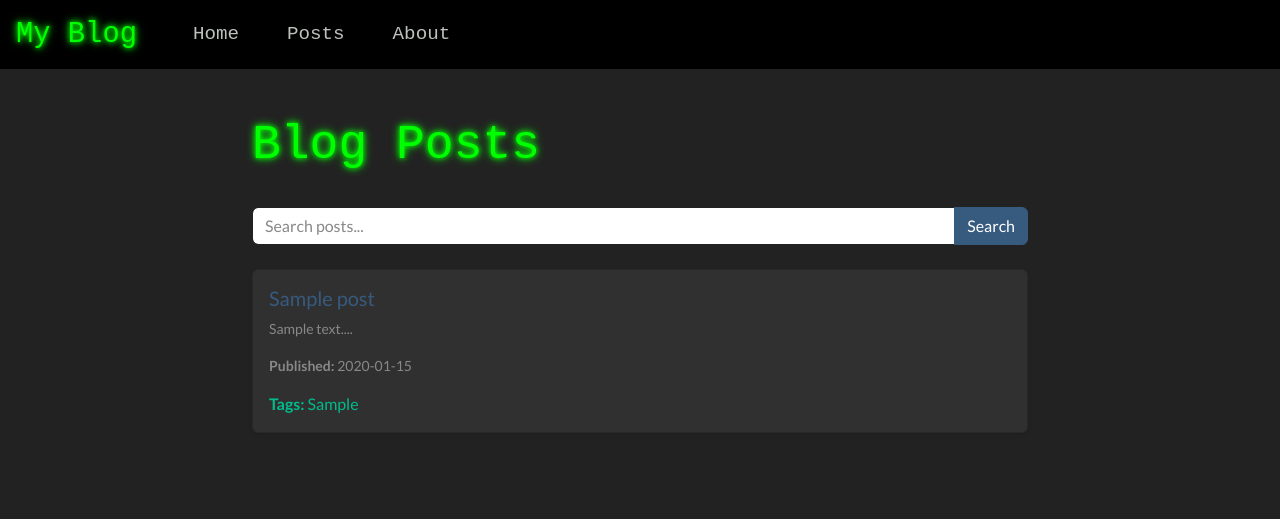
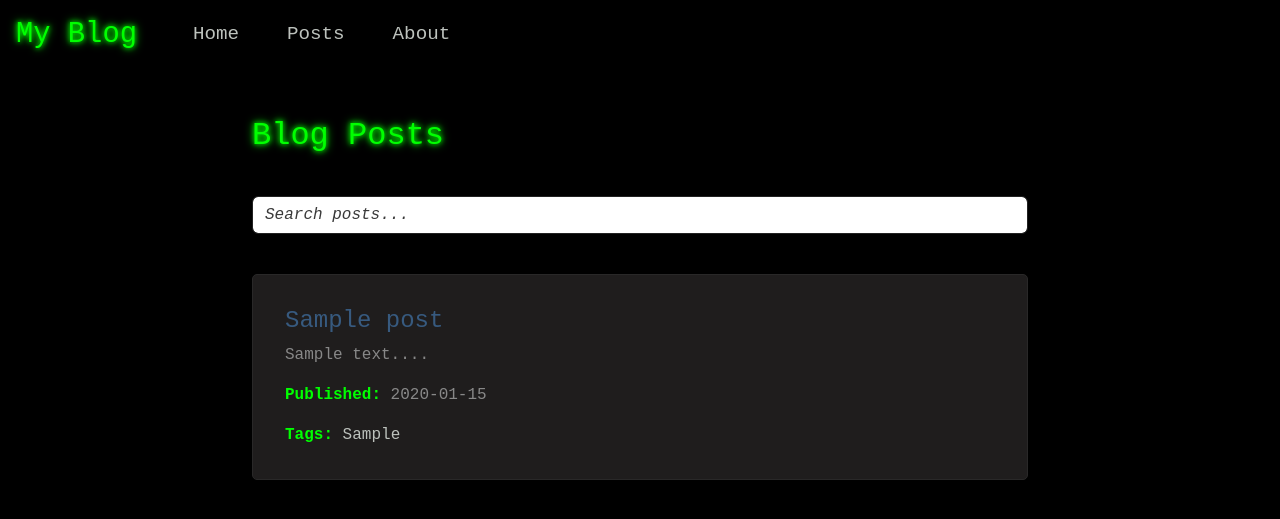
Before and after one commit to mitchjamesgilbert/tech_blog, a Flask app: page /posts in a window 1280 px wide. Shown: the top 519 px of the page. Run offline with Flask 3, Linux system fonts and the light colour scheme; tables that the repository leaves empty hold one stand-in row (values such as "Sample post"); some libraries are stand-ins or nearby versions.

Commit message:
Tweak styles a bit more

```diff
--- a/app/static/css/styles.css
+++ b/app/static/css/styles.css
@@ -12,6 +12,10 @@
         rgba(0, 0, 0, 0.9) 50%,  /* Fade to dark */
         rgba(0, 0, 0, 1) 100%    /* Fully black edges */
     );
+}
+
+body {
+    background-color: #000000;
 }
 
 .container-fluid {
@@ -90,3 +94,161 @@
     color: #00ff00;
     text-shadow: 0 0 5px #00ff00, 0 0 10px #00ff00;
 }
+
+/* Card styling */
+.card {
+    background-color: #1f1d1d; /* Match blog post background */
+    border: 1px solid #292828; /* Light border */
+    color: #bdc2bd; /* Light text */
+    position: relative; /* For separator lines if needed */
+    padding: 1rem;
+    margin: 1rem 0; /* Add space between cards */
+    transition: transform 0.2s ease, background-color 0.2s ease, box-shadow 0.3s ease;
+    border-radius: 5px; /* Slightly rounded corners */
+}
+
+/* Card hover effect */
+.card:hover {
+    transform: scale(1.02); /* Subtle zoom on hover */
+    background-color: #111; /* Slightly lighter black on hover */
+    box-shadow: 0 0 15px 5px rgba(0, 255, 0, 0.3); /* Subtle green outer glow */
+}
+
+/* Title styling for cards */
+.card-title {
+    color: #00ff00; /* Terminal green for titles */
+    font-family: 'Courier New', Courier, monospace;
+    font-size: 1.5rem; /* Adjust title size */
+    margin-bottom: 0.5rem;
+}
+
+/* Content preview text styling */
+.card-text {
+    color: #bdc2bd; /* Light gray for content preview */
+    font-family: 'Courier New', Courier, monospace;
+    font-size: 1rem; /* Smaller size for preview text */
+    line-height: 1.5;
+}
+
+/* Tags and metadata */
+.card-text strong {
+    color: #00ff00; /* Green for "Tags" and "Published" labels */
+}
+
+
+a.text-decoration-none {
+    text-decoration: none;
+}
+
+#search-bar::placeholder {
+    color: #3a3a3a; /* A muted gray */
+    text-shadow: none; /* Remove any shadow if it conflicts */
+    opacity: 1; /* Ensure full opacity */
+    font-style: italic; /* Optional: style for better visibility */
+}
+
+/* Admin container */
+.container {
+    max-width: 900px; /* Restrict width for better readability */
+    color: #bdc2bd; /* Light gray text */
+    font-family: 'Courier New', Courier, monospace;
+}
+
+/* Admin page heading */
+h1 {
+    color: #00ff00; /* Terminal green for the title */
+    text-shadow: 0 0 5px #00ff00, 0 0 10px #00ff00;
+    font-size: 2rem;
+    margin-bottom: 1rem;
+}
+
+/* Admin buttons */
+.btn {
+    font-family: 'Courier New', Courier, monospace;
+    font-size: 0.9rem;
+    border-radius: 5px;
+    transition: background-color 0.2s ease, transform 0.2s ease;
+}
+
+/* New Post button */
+.btn-success {
+    background-color: #005f00; /* Dark green */
+    border-color: #00ff00;
+    color: #00ff00;
+}
+
+.btn-success:hover {
+    background-color: #00ff00;
+    color: #000;
+    transform: scale(1.05); /* Slight zoom on hover */
+}
+
+/* Logout button */
+.btn-danger {
+    background-color: #5f0000; /* Dark red */
+    border-color: #ff0000;
+    color: #ff0000;
+}
+
+.btn-danger:hover {
+    background-color: #ff0000;
+    color: #000;
+    transform: scale(1.05); /* Slight zoom on hover */
+}
+
+/* Edit button */
+.btn-warning {
+    background-color: #5f5f00; /* Dark yellow */
+    border-color: #ffff00;
+    color: #ffff00;
+}
+
+.btn-warning:hover {
+    background-color: #ffff00;
+    color: #000;
+    transform: scale(1.05); /* Slight zoom on hover */
+}
+
+/* List group items */
+.list-group-item {
+    margin-bottom: 1.5rem; /* Increase vertical spacing between cards */
+    padding: 1rem; /* Ensure consistent padding within each card */
+    background-color: #1f1d1d; /* Match existing style */
+    border: 1px solid #292828; /* Keep the light border */
+    border-radius: 5px; /* Rounded corners */
+    transition: transform 0.2s ease, background-color 0.2s ease;
+}
+
+
+.list-group-item:hover {
+    transform: scale(1.02); /* Subtle zoom on hover */
+    background-color: #111; /* Slightly lighter black */
+}
+
+/* Article title in the list */
+.list-group-item strong {
+    color: #00ff00; /* Terminal green */
+    font-size: 1.2rem;
+}
+
+/* Article content preview */
+.list-group-item p {
+    color: #bdc2bd; /* Light gray for preview text */
+    font-size: 1rem;
+    margin-bottom: 0.5rem;
+}
+
+/* Article metadata (date and tags) */
+.list-group-item small {
+    color: #808080; /* Muted gray for metadata */
+}
+
+/* Standardize button sizes for Edit and Delete */
+.list-group-item .btn-sm {
+    width: 80px; /* Set the same width for both buttons */
+    text-align: center; /* Center-align the text */
+    padding: 0.6rem 0.8rem; /* Adjust padding (top/bottom and left/right) */
+    margin-left: 10px; /* Add extra space from the left */
+    margin-top: 5px; /* Add space above the buttons */
+    margin-bottom: 5px; /* Add space below the buttons */
+}
--- a/app/static/js/script.js
+++ b/app/static/js/script.js
@@ -1,5 +1,5 @@
 document.addEventListener("DOMContentLoaded", function () {
-    const text = "Hello, World!"; // Text to type out
+    const text = "Te amo Laura!"; // Text to type out
     const typingSpeed = 200; // Milliseconds per character
     const cursorBlinkSpeed = 500; // Milliseconds for cursor blink
 
@@ -27,3 +27,25 @@ document.addEventListener("DOMContentLoaded", function () {
     setTimeout(typeText, 100); // Delay before typing starts
     setInterval(blinkCursor, cursorBlinkSpeed);
 });
+
+document.addEventListener("DOMContentLoaded", function () {
+    const searchBar = document.getElementById("search-bar");
+    const postsList = document.getElementById("posts-list");
+    const posts = Array.from(postsList.getElementsByClassName("post-item"));
+
+    searchBar.addEventListener("input", function () {
+        const query = searchBar.value.toLowerCase();
+
+        posts.forEach((post) => {
+            const title = post.dataset.title; // Title of the post
+            const content = post.dataset.content; // Content snippet of the post
+
+            // Check if query matches title or content
+            if (title.includes(query) || content.includes(query)) {
+                post.style.display = ""; // Show matching posts
+            } else {
+                post.style.display = "none"; // Hide non-matching posts
+            }
+        });
+    });
+});
--- a/app/templates/admin.html
+++ b/app/templates/admin.html
@@ -21,7 +21,10 @@
                 <div class="d-flex justify-content-between align-items-center">
                     <div>
                         <strong>{{ article.title }}</strong>
-                        <p class="mb-1">{{ article.content }}</p>
+                        <!-- Limit content preview to 200 characters -->
+                        <p class="mb-1">
+                            {{ article.content[:200] }}{% if article.content|length > 200 %}...{% endif %}
+                        </p>
                         <small class="text-muted">Posted on {{ article.date_posted.strftime('%Y-%m-%d') }}</small>
                         <br>
                         <small><strong>Tags:</strong>
--- a/app/templates/posts.html
+++ b/app/templates/posts.html
@@ -19,16 +19,20 @@
     <div class="d-flex justify-content-between align-items-center mb-4">
         <h1 class="terminal-green-title">Blog Posts</h1>
     </div>
-    <form method="GET" action="{{ url_for('routes.posts') }}" class="mb-4">
-        <div class="input-group">
-            <input type="text" name="search" class="form-control" placeholder="Search posts..." value="{{ request.args.get('search', '') }}">
-            <button class="btn btn-primary" type="submit">Search</button>
-        </div>
-    </form>
 
-    <div class="row row-cols-1 g-3">
+    <!-- Live Search Bar -->
+    <div class="mb-4">
+        <input
+            type="text"
+            id="search-bar"
+            class="form-control"
+            placeholder="Search posts..."
+        />
+    </div>
+
+    <div class="row row-cols-1 g-3" id="posts-list">
         {% for article in articles %}
-            <div class="col">
+            <div class="col post-item" data-title="{{ article.title|lower }}" data-content="{{ article.content|lower }}">
                 <a href="{{ url_for('routes.post', article_id=article.id) }}" class="text-decoration-none">
                     <div class="card shadow-sm">
                         <div class="card-body">
```
Also changed, not shown: app/templates/post.html (+16 -6 lines).
